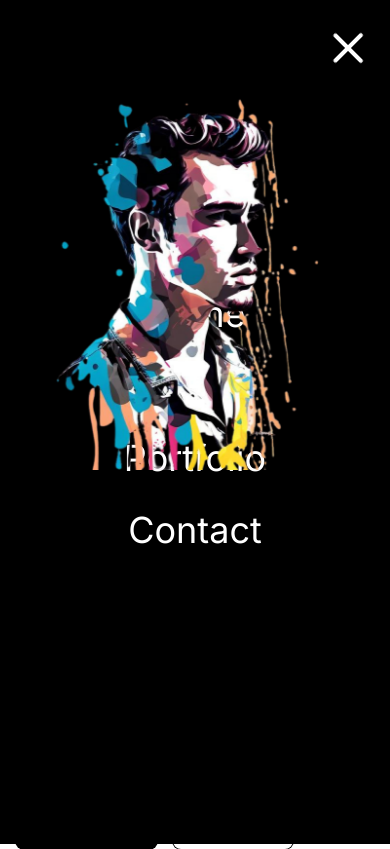
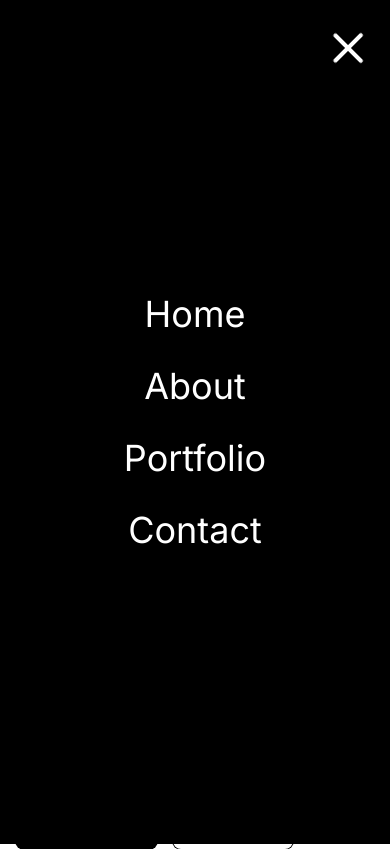
Before and after one commit to shimakaze09/PortfolioV2, a Next.js app: page / in a window 390 px wide. Both pictures are taken after a click on the button 354 px from the left and 48 px from the top of the page. Built offline with nearby package versions, Linux system fonts and the light colour scheme.

Commit message:
Stagger menu children

```diff
--- a/src/components/navbar.jsx
+++ b/src/components/navbar.jsx
@@ -51,6 +51,21 @@ const Navbar = () => {
     },
     opened: {
       x: 0,
+      transition: {
+        when: "beforeChildren",
+        staggerChildren: 0.2
+      }
+    }
+  }
+
+  const listItemVariants = {
+    closed: {
+      x: -10,
+      opacity: 0,
+    },
+    opened: {
+      x: 0,
+      opacity: 1,
     }
   }
 
@@ -105,9 +120,11 @@ const Navbar = () => {
         </button>
         {/* MENU LIST */}
         {open && (
-          <motion.div variants={listVariants} initial="closed" animate="opened" className="absolute top-0 left-0 w-screen h-screen bg-black text-white flex flex-col items-center justify-center gap-8 text-4xl">
+          <motion.div variants={listVariants} initial="closed" animate="opened" className="absolute top-0 left-0 w-screen h-screen bg-black text-white flex flex-col items-center justify-center gap-8 text-4xl z-40">
             {links.map(link => (
-              <Link href={link.url} key={link.title} className="">{link.title}</Link>
+              <motion.div variants={listItemVariants} className="" key={link.title}>
+                <Link href={link.url}>{link.title}</Link>
+              </motion.div>
             ))}
           </motion.div>
         )}
```
